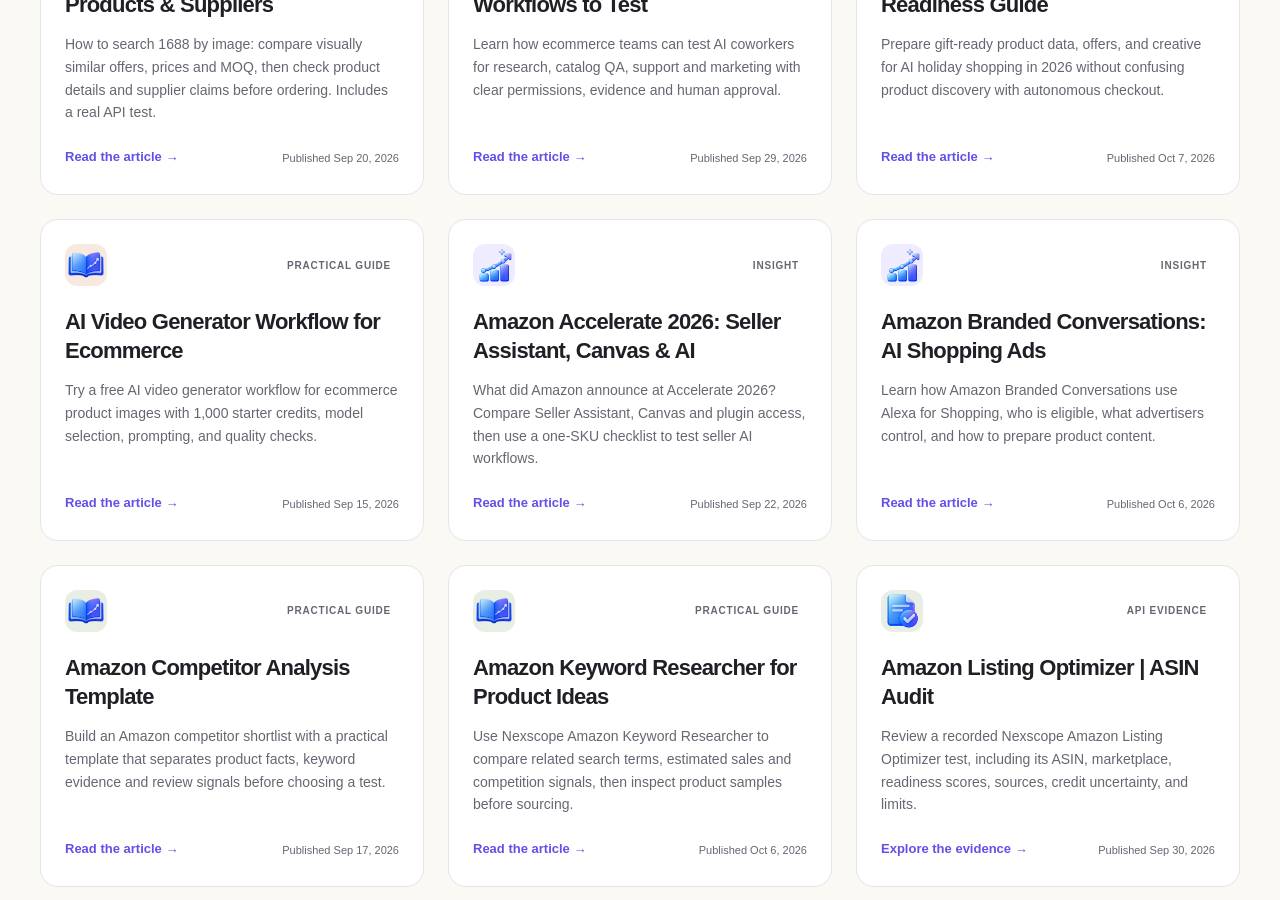
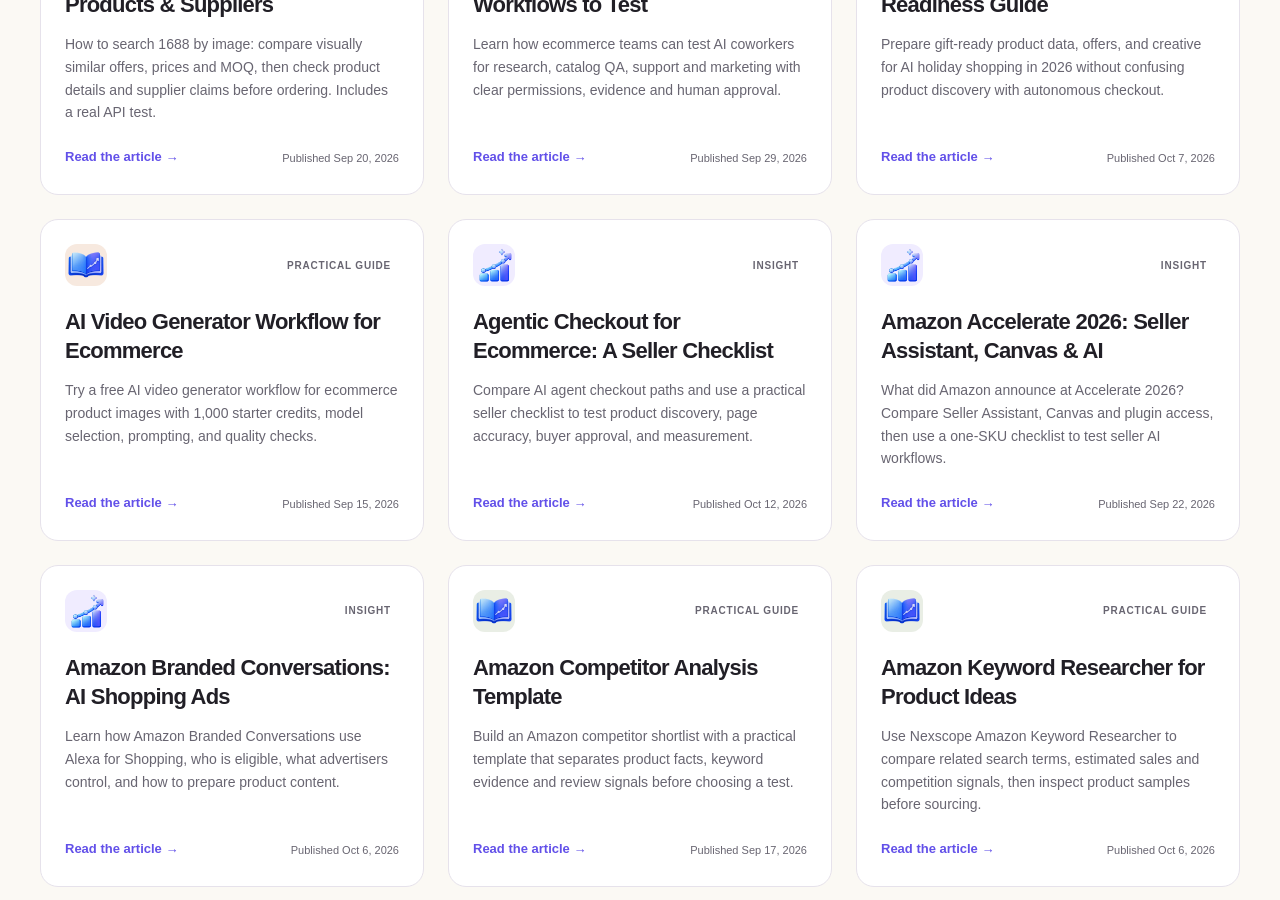
Before and after one commit to nexscope-ai/ecommerce-ai-tools, a Jekyll site: the page built from docs/index.md, in a window 1280 px wide and 900 px high, scrolled down 3953 px. Built offline with Jekyll 4.4.1, drawn with Linux system fonts in a browser that asks for light colours; some of the changed lines change nothing that is shown; some of the changed text lies outside the part shown.

Commit message:
Add agentic checkout seller checklist

```diff
--- /dev/null
+++ b/docs/ecommerce-trends/agentic-checkout-ecommerce-seller-checklist.md
@@ -0,0 +1,137 @@
+---
+layout: default
+title: "Agentic Checkout for Ecommerce: A Seller Checklist"
+description: "Compare AI agent checkout paths and use a practical seller checklist to test product discovery, page accuracy, buyer approval, and measurement."
+permalink: /ecommerce-trends/agentic-checkout-ecommerce-seller-checklist/
+last_reviewed: 2026-10-12
+date_published: 2026-10-12
+date_modified: 2026-10-12
+last_modified_at: 2026-10-12
+author: Nexscope Team
+schema_type: Article
+og_type: article
+topic: shopping
+keywords:
+  - agentic checkout
+  - agentic checkout for ecommerce
+  - AI agent checkout
+  - AI shopping agent checkout
+  - agentic commerce merchant checklist
+faq:
+  - question: What is agentic checkout?
+    answer: "Agentic checkout is a supported purchase flow in which an AI agent helps move from product selection to checkout, while the merchant's platform and payment controls determine what the agent can do and when the buyer must approve or take over."
+  - question: Can any AI shopping agent buy from any online store?
+    answer: "No. An agent needs a supported path to the merchant's product, cart, and checkout. Platform eligibility, payment authentication, buyer approval, and checkout extensions can limit or interrupt the flow."
+  - question: Does agentic checkout improve a product's search or AI ranking?
+    answer: "No ranking benefit is established by the checkout capability itself. Product discovery, accurate product information, and transaction eligibility are separate parts of the buying journey."
+  - question: Does Nexscope provide an agentic checkout integration?
+    answer: "No. Nexscope's product visibility report and page auditor help merchants inspect discovery and public-page evidence. They do not install a checkout integration, process payment, or prove that an AI agent can complete an order."
+---
+
+# Agentic checkout for ecommerce: what should sellers test first?
+
+**By Nexscope Team · Published and reviewed October 12, 2026**
+
+**Agentic checkout lets an AI shopping agent help a buyer move from product choice toward payment through a supported merchant flow.** It does not mean that every agent can buy from every store. Sellers should test three separate questions: can the agent find the right product, can it verify the offer, and can the buyer complete a supported checkout safely?
+
+> **Key takeaways:** Constructor and Stripe launched an onsite agent-to-checkout path on October 5, 2026; RezolvePay announced a merchant-side agent approach on October 9; Shopify added browser-agent checkout tools on September 28. These are different implementations, not one universal switch. An AI mention is not an order, a product-page audit is not a payment test, and a seller should measure each stage separately.
+
+## What changed in agentic checkout in October 2026?
+
+**Recent launches put the purchase step closer to AI-assisted product discovery, but their merchant requirements differ.** The useful seller question is not “Is agentic checkout live everywhere?” It is “Which exact buying path does my platform support, and what happens when the buyer or payment provider must take control?”
+
+| Path | What the provider describes | What a seller should verify |
+| --- | --- | --- |
+| [Constructor + Stripe](https://constructor.com/blog/introducing-agentic-checkout-from-constructor-and-stripe), announced October 5 | Shoppers can discover products and use Stripe Checkout or Pay with Link from Constructor's onsite AI Shopping Agent or Product Insights Agent. | Whether the store uses the supported Constructor agent, has configured the Stripe handoff, and retains accurate variant, price, and order details. |
+| [RezolvePay](https://rezolve.gcs-web.com/news-releases/news-release-details/rezolve-ai-opens-retail-any-ai-shopping-agent-rezolvepay), announced October 9 | Rezolve says consumer agents can interact with its merchant-side agents; its announcement shows a demonstration involving Meta Muse. | Whether the merchant has a compatible integration and whether a test produces a correct order. A vendor demonstration is not evidence that every agent and store combination works. |
+| [Shopify Checkout WebMCP](https://shopify.dev/changelog/posts/webmcp-support-for-checkout), announced September 28 | An eligible browser agent can read and update the checkout in the buyer's current tab, with a handoff for buyer input such as 3D Secure. | Whether the actual checkout type and extensions are supported, and whether the buyer confirms the final order before submission. |
+
+These paths should not be confused with a general product-discovery feed. [OpenAI's March 2026 shopping update](https://openai.com/index/powering-product-discovery-in-chatgpt/) says it is focusing on product discovery and allowing merchants to use their own checkout experiences after finding that its first Instant Checkout version lacked the desired flexibility. The direction of travel is not a single checkout design adopted by every shopping assistant.
+
+For a broader explanation of the journey, see [what agentic commerce means for product visibility](../what-is-agentic-commerce-ai-shopping-visibility/). Our [Shopify WebMCP checkout guide](../shopify-webmcp-checkout-ai-agents/) covers that implementation's tools and limitations in more detail.
+
+## Can an AI shopping agent find the correct product?
+
+**Start with one product and one constrained buyer request, then record what the agent actually returns.** A vague prompt such as “best pet fountain” is less useful than a request that names a budget, material, and maintenance need. The outcome may be a recommendation, an alternative, a citation, or no mention at all; none of those outcomes alone proves checkout readiness.
+
+For a hypothetical stainless-steel pet fountain, test: “Find a quiet stainless-steel cat fountain under $70 with replaceable filters.” Record the platform, market, date, exact prompt, products returned, position, and cited links. Repeat the same small set of prompts later rather than treating one answer as a permanent ranking. If the product is absent, inspect the stated constraints before rewriting copy: is the price current, is the material explicit, and is a compatible filter identified?
+
+The [Nexscope AI Product Visibility Tool](https://www.nexscope.ai/ai-product-visibility-tool?co-from=learn&utm_source=learn.nexscope.ai&utm_medium=referral&utm_campaign=agentic_checkout_2026&utm_content=discovery_report) accepts one product identifier and reports sampled mentions, recommendation positions, citations, and competing products across supported AI shopping answers. It is a dated observation of selected questions and models, **not** a guarantee of inclusion, a live checkout test, or proof that a page change caused a later recommendation.
+
+## Can the agent verify the offer before checkout?
+
+**The selected item must still match the buyer's request when the journey reaches a product page or cart.** Agents and people can make the same costly mistake: choosing a product whose headline looks right while the purchasable variant has a different material, price, size, or delivery date. Verify the merchant's source of truth, not a generated description of it.
+
+Use one evidence row per buying constraint:
+
+| Buyer constraint | Public evidence to check | Failure to catch |
+| --- | --- | --- |
+| Under $70 | Current price and currency for the selected variant | A lower starting price belongs to another variant. |
+| Stainless steel | Material stated for the bowl and other relevant contact surfaces | An image or vague “metal finish” implies more than the specification supports. |
+| Replaceable filters | Filter model, availability, and replacement instructions | The required refill is unavailable or incompatible. |
+| Buyable now | Inventory, shipping region, delivery terms, returns | The product looks eligible but cannot be purchased in the buyer's market. |
+
+Keep the catalog or feed, visible page, and checkout offer consistent. A public page should also expose its main facts without fragile rendering or a login wall. [Google's guidance for AI features in Search](https://developers.google.com/search/docs/fundamentals/ai-optimization-guide) continues to emphasize the same foundational crawlability and helpful-content practices as ordinary Search; it does not prescribe a special “agentic checkout SEO” markup.
+
+To inspect one public selling page, [run the Nexscope Website SEO Auditor](https://www.nexscope.ai/tools/website-seo-auditor?co-from=learn&utm_source=learn.nexscope.ai&utm_medium=referral&utm_campaign=agentic_checkout_2026&utm_content=page_audit). It checks available metadata, readable content, indexing signals, sampled action links, and mobile Lighthouse evidence. It does **not** crawl the entire store, validate a private feed, observe dynamic checkout behavior, or confirm conversion. The [product-page audit guide](../../website-seo-audit-guide/) explains how to review its evidence rather than treating every suggestion as a proven defect.
+
+## Can the buyer safely complete the supported checkout?
+
+**Only a test in the merchant's actual platform can establish whether an agent can advance from the selected product to a correct order.** Keep this step separate from SEO and AI visibility. A checkout integration may depend on the platform, payment provider, browser session, merchant configuration, buyer approval, authentication, or checkout extensions.
+
+Run a controlled test with a low-risk SKU and an approved non-production payment path:
+
+1. Record the store, agent, checkout path, date, selected variant, quantity, shipping market, and expected total.
+2. Confirm the product and cart match the buyer's stated constraints before entering checkout.
+3. Compare the agent-visible state with the visible buyer-facing checkout: item, price, tax, shipping, discounts, and recurring terms.
+4. Trigger a legitimate handoff if the flow requires buyer input. Do not bypass payment challenges or assume prior shopping intent is payment authorization.
+5. Let the buyer review and explicitly approve the final order where the platform requires it; then verify the order receipt and log any exception.
+
+Shopify documents buyer handoff and confirmation for its browser checkout tools, but those details should not be projected onto Constructor or RezolvePay. Use each provider's current documentation and your own test environment for the path you actually deploy. Nexscope does not install these integrations or process the transaction.
+
+## What should an ecommerce team measure?
+
+**Count discovery, qualified visits, checkout attempts, and confirmed orders as different outcomes.** A product mentioned by an assistant may never receive a click; a click may lead to an incompatible variant; a started checkout may fail authentication. Combining these stages into one “AI sales” number hides the failure point.
+
+| Stage | Example signal | Source of truth |
+| --- | --- | --- |
+| AI discovery | Product mention, position, citation, and prompt sample | Dated visibility test; not a store revenue report |
+| Landing and evaluation | Qualified product-page visits and variant selection | Store analytics and campaign reporting |
+| Checkout | Attempt, buyer handoff, error, and approval | Checkout platform's own logs |
+| Order | Confirmed order ID, value, and refunds | Merchant order system |
+
+Document the market, time window, sample size, and attribution rules. A visibility report can tell you where to investigate; it cannot attribute a later sale to one AI answer. If the product is not being surfaced, fix missing or inconsistent evidence first. If it is surfaced but orders fail, investigate the actual cart and checkout path instead of adding more keywords to the article or product page.
+
+## Frequently asked questions
+
+### What is agentic checkout?
+
+Agentic checkout is a supported buying flow where an AI agent helps move a shopper from selection toward payment. The merchant platform and payment controls define the agent's permissions, and the buyer may need to approve or complete sensitive steps.
+
+### Can any AI shopping agent buy from any store?
+
+No. Product discovery does not imply checkout compatibility. Test the specific agent, merchant integration, payment method, buyer-approval step, and exceptions that matter to your store.
+
+### Does agentic checkout improve SEO or AI shopping rankings?
+
+No ranking benefit follows from a checkout capability alone. Discovery depends on accessible and relevant product information and each channel's eligibility rules; checkout is a separate transaction layer.
+
+### Does Nexscope provide agentic checkout?
+
+No. Nexscope can help inspect sampled AI product visibility and one public product page. It does not provide the Constructor, RezolvePay, or Shopify checkout path and does not guarantee an AI recommendation or a completed order.
+
+## Start with one product, not a storewide promise
+
+Pick one important SKU, write three realistic buyer questions, and compare the AI answer with the merchant's current offer. Then verify the page and, only if your platform supports it, test the agent-to-checkout handoff. This sequence finds a specific failure point without claiming that “agentic checkout” is universally available.
+
+**First check:** [see whether AI shopping answers find your product](https://www.nexscope.ai/ai-product-visibility-tool?co-from=learn&utm_source=learn.nexscope.ai&utm_medium=referral&utm_campaign=agentic_checkout_2026&utm_content=conclusion_visibility). The report is a starting point for investigation, not a promise of rankings or sales.
+
+## Sources and scope
+
+- [Constructor: Introducing Agentic Checkout](https://constructor.com/blog/introducing-agentic-checkout-from-constructor-and-stripe), October 5, 2026 — onsite agent and Stripe path.
+- [Rezolve AI: RezolvePay announcement](https://rezolve.gcs-web.com/news-releases/news-release-details/rezolve-ai-opens-retail-any-ai-shopping-agent-rezolvepay), October 9, 2026 — merchant-side approach and demonstration; vendor-reported, not an independent compatibility test.
+- [Shopify developer changelog: WebMCP support for checkout](https://shopify.dev/changelog/posts/webmcp-support-for-checkout), September 28, 2026 — browser checkout tools and buyer handoff.
+- [OpenAI: Powering Product Discovery in ChatGPT](https://openai.com/index/powering-product-discovery-in-chatgpt/), March 24, 2026 — ACP discovery and merchant-owned checkout direction.
+- [Google Search Central: Generative AI features guidance](https://developers.google.com/search/docs/fundamentals/ai-optimization-guide) — ordinary Search fundamentals and no special AI markup requirement.
+
+**Scope note:** This article compares providers' published descriptions. Nexscope has not run a controlled cross-platform checkout benchmark or placed a purchase through the three paths for this article. The pet-fountain scenario is illustrative, not a report of a tested product or measured conversion lift.
--- a/docs/ecommerce-trends/shopify-webmcp-checkout-ai-agents.md
+++ b/docs/ecommerce-trends/shopify-webmcp-checkout-ai-agents.md
@@ -93,6 +93,8 @@
 Both implement Shopify's Universal Commerce Protocol checkout capability and use the same general checkout object, but their accepted fields and lifecycle controls are not identical. A developer should not copy a server-side Checkout MCP payload into WebMCP and assume every field will be applied.
 
 For a protocol-level introduction, see [what an ecommerce MCP server does](../../ecommerce-mcp-server/) and the [agentic commerce overview](../what-is-agentic-commerce-ai-shopping-visibility/).
+
+If you are comparing Shopify's browser-based path with other merchant approaches, see the [agentic checkout seller checklist](../agentic-checkout-ecommerce-seller-checklist/). It keeps discovery and page checks separate from the platform-specific payment test.
 
 ## Do Shopify merchants need to enable Checkout WebMCP?
 
--- a/docs/ecommerce-trends/what-is-agentic-commerce-ai-shopping-visibility.md
+++ b/docs/ecommerce-trends/what-is-agentic-commerce-ai-shopping-visibility.md
@@ -55,6 +55,8 @@
 The merchant task remains the same: provide accurate product identity, variant-level offers, explicit attributes, current availability, accessible pages, and evidence for claims. Protocol participation can make information or actions available; it cannot make a product relevant to every request.
 
 Read the focused guides to [ChatGPT product discovery](../chatgpt-product-discovery/), [ChatGPT ads for ecommerce](../chatgpt-ads-for-ecommerce/), and [Google AI Mode for ecommerce](../google-ai-mode-shopping/) for platform-specific preparation and measurement.
+
+For a purchase-stage comparison rather than a discovery overview, use the [agentic checkout seller checklist](../agentic-checkout-ecommerce-seller-checklist/). It separates product visibility, offer accuracy, and checkout eligibility across recent provider approaches.
 
 ## How is agentic commerce different from conversational commerce?
 
```
